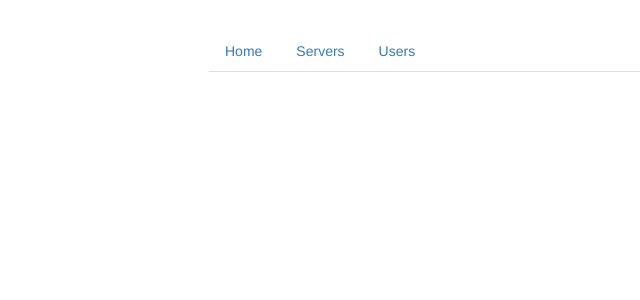
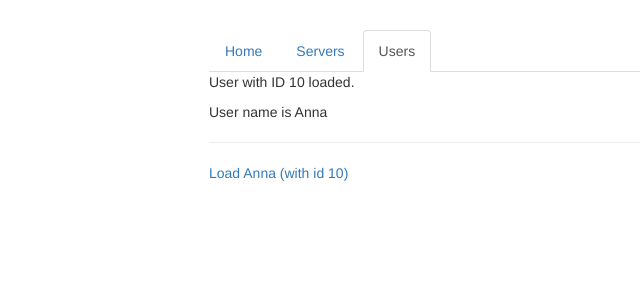
Before and after one commit to ronhemmers/routing-start, an Angular app: page /users/10/Anna in a window 1280 px wide. Before the commit this address led to /. Shown: the top 300 px of the page, without its empty margins (56-696 px from the left). Built offline with nearby package versions, Linux system fonts and the light colour scheme.

Commit message:
Adds route subscription for users/<id>/<name>

```diff
--- a/src/app/app.module.ts
+++ b/src/app/app.module.ts
@@ -15,6 +15,7 @@
 const appRoutes: Routes =  [
   { path: '', component: HomeComponent },           // localhost:4200/ (empty path)
   { path: 'users', component: UsersComponent },     // localhost:4200/users
+  { path: 'users/:id/:name', component: UserComponent },  // localhost:4200/user, a dynamic path using :id
   { path: 'servers', component: ServersComponent }  // localhost:4200/servers
 ];
 
--- a/src/app/users/user/user.component.html
+++ b/src/app/users/user/user.component.html
@@ -1,2 +1,4 @@
-<p>User with ID _ID_ loaded.</p>
-<p>User name is _NAME_</p>
+<p>User with ID {{ user.id }} loaded.</p>
+<p>User name is {{ user.name }}</p>
+<hr>
+<a [routerLink]="['/users/', 10, 'Anna']">Load Anna (with id 10)</a>
--- a/src/app/users/user/user.component.ts
+++ b/src/app/users/user/user.component.ts
@@ -1,4 +1,5 @@
 import { Component, OnInit } from '@angular/core';
+import { ActivatedRoute, Params } from '@angular/router';
 
 @Component({
   selector: 'app-user',
@@ -8,9 +9,21 @@
 export class UserComponent implements OnInit {
   user: {id: number, name: string};
 
-  constructor() { }
+  // Inject ActivatedRoute
+  constructor(private route: ActivatedRoute) { }
 
   ngOnInit() {
+    this.user = {
+      id: this.route.snapshot.params['id'],
+      name: this.route.snapshot.params['name']
+    };
+    // params is an Observable, and we will call an anonymous function.
+    this.route.params.subscribe(
+      (params: Params) => {
+        this.user.id = params['id'];
+        this.user.name = params['name'];
+      }
+    );
   }
 
 }
```
